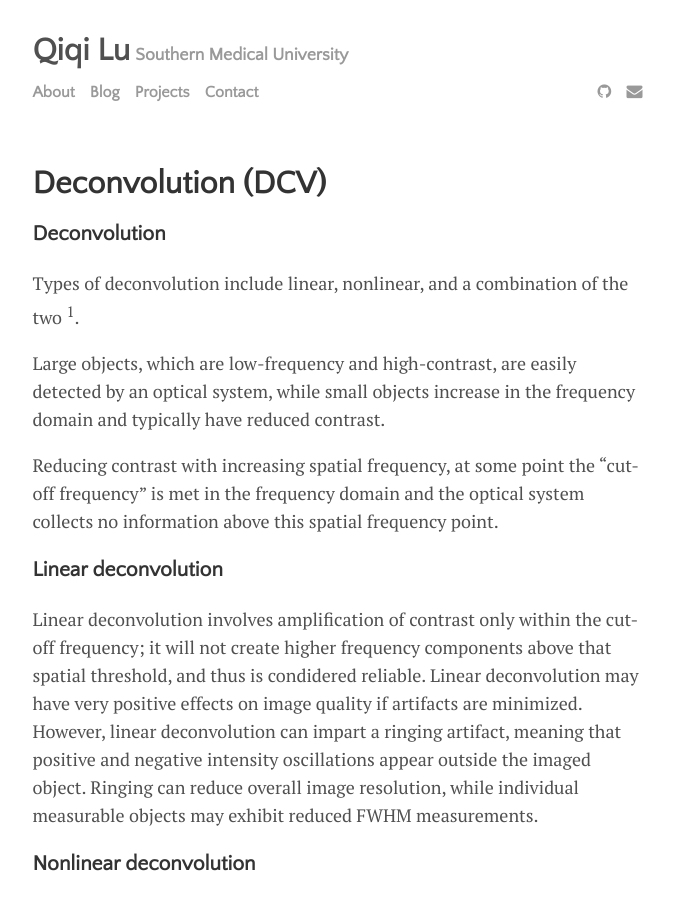
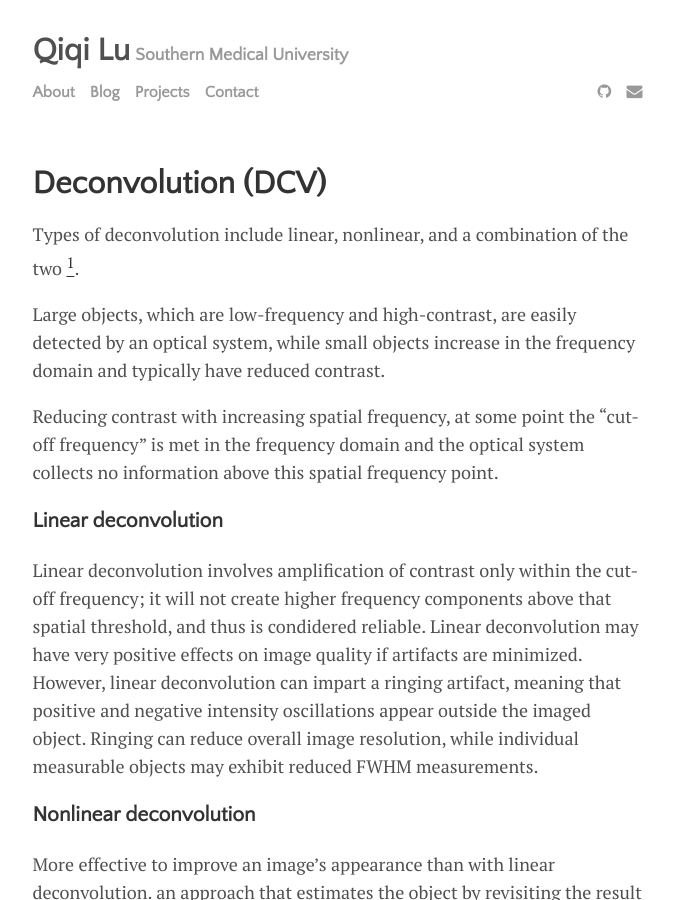
Before and after one commit to Recklexx/Recklexx.github.io, a Jekyll site: the page built from _posts/blogs/2024-07-08-dcv.md, in a window 1280 px wide and 900 px high. Shown: the whole window, without its empty margins (300-974 px from the left). Built offline with Jekyll 4.4.1, drawn with Linux system fonts in a browser that asks for light colours.

Commit message:
update dcv

```diff
--- a/_posts/blogs/2024-07-08-test.md
+++ b/_posts/blogs/2024-07-08-dcv.md
@@ -6,8 +6,7 @@ category: blog
 date: 2024-07-08
 ---
 
-### Deconvolution
-Types of deconvolution include linear, nonlinear, and a combination of the two <sup>1</sup>.
+Types of deconvolution include linear, nonlinear, and a combination of the two [<sup>1</sup>][1].
 
 Large objects, which are low-frequency and high-contrast, are easily detected by an optical system, while small objects increase in the frequency domain and typically have reduced contrast.
 
```
Also changed, not shown: other parts of _posts/blogs/2024-07-08-dcv.md (+1 -2 lines).
